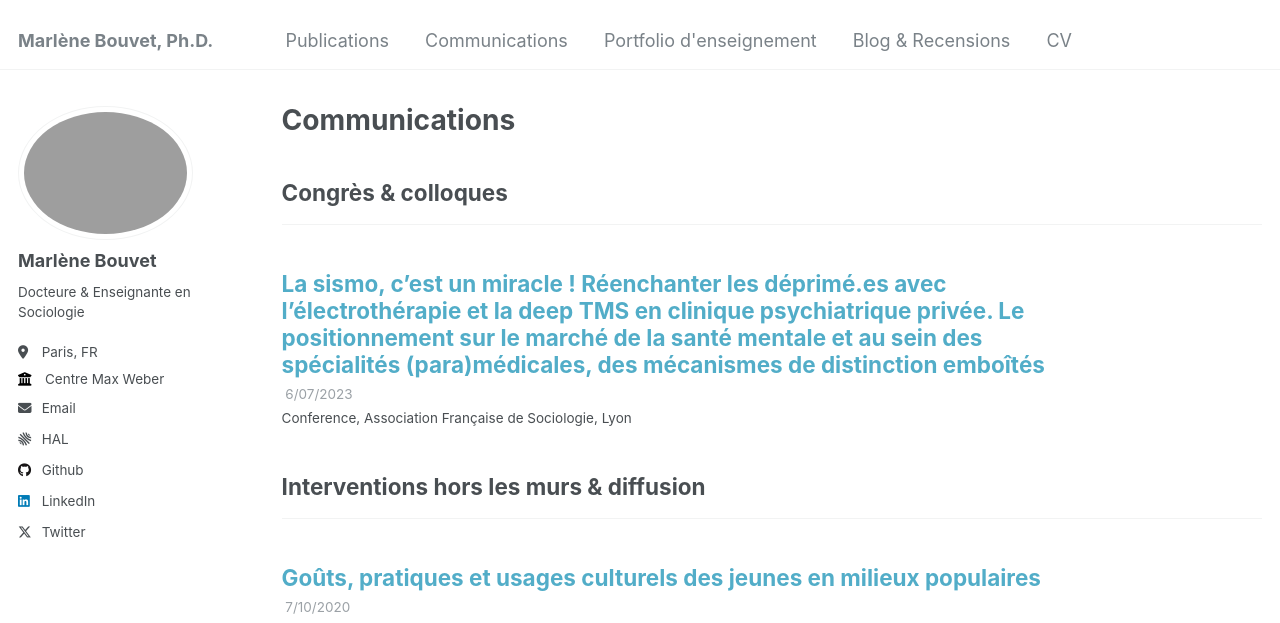
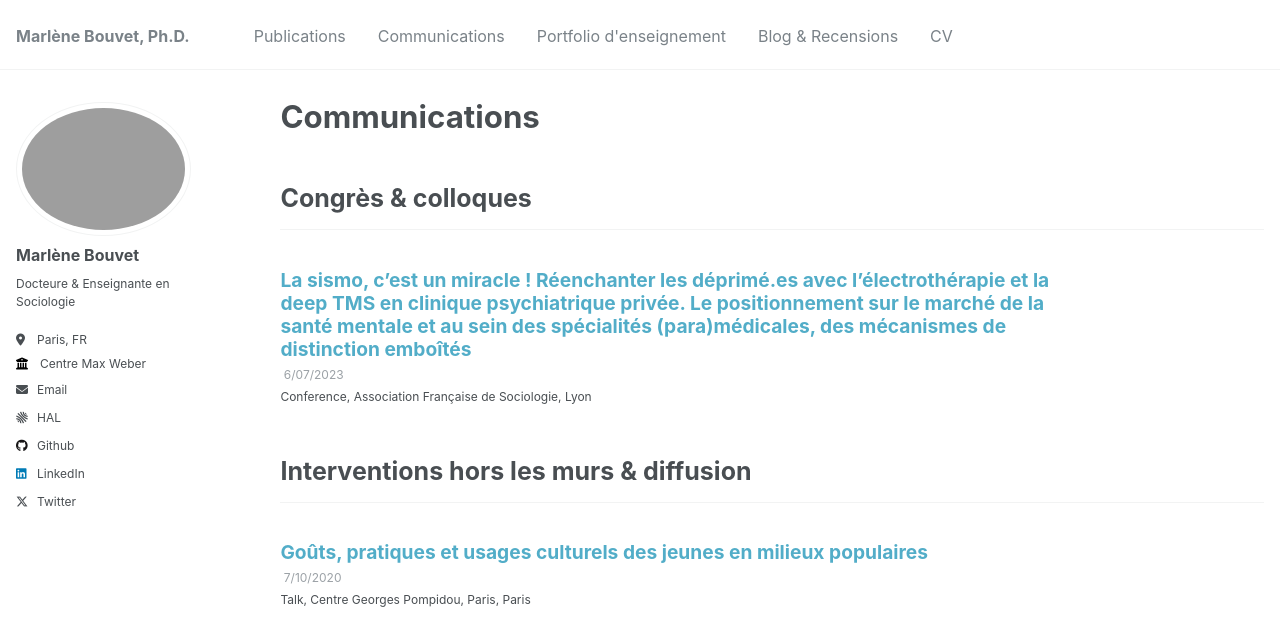
Before and after one commit to marlenebouvet/marlenebouvet.fr, a Jekyll site: the page built from _pages/talks.html, in a window 1280 px wide and 1400 px high. Shown: the top 623 px of the window. Built offline with Jekyll 4.4.1, drawn with Linux system fonts in a browser that asks for light colours; some web fonts are replaced.

Commit message:
better heading sizes

```diff
--- a/_includes/archive-single-talk.html
+++ b/_includes/archive-single-talk.html
@@ -25,13 +25,13 @@
           alt="">
       </div>
     {% endif %}
-    <h2 class="archive__item-title" itemprop="headline">
+    <h3 class="archive__item-title" itemprop="headline">
       {% if post.link %}
         <a href="{{ post.link }}">{{ title }}</a> <a href="{{ base_path }}{{ post.url }}" rel="permalink"><i class="fa fa-link" aria-hidden="true" title="permalink"></i><span class="sr-only">Permalink</span></a>
       {% else %}
         <a href="{{ base_path }}{{ post.url }}" rel="permalink">{{ title }}</a>
       {% endif %}
-    </h2>
+    </h3>
     {% if post.read_time %}
       <p class="page__meta"><i class="fa fa-clock-o" aria-hidden="true"></i> {% include read-time.html %}</p>
     {% endif %}
--- a/_sass/_base.scss
+++ b/_sass/_base.scss
@@ -30,15 +30,15 @@
 
 h1 {
   margin-top: 0;
+  font-size: $type-size-2;
+}
+
+h2 {
   font-size: $type-size-3;
 }
 
-h2 {
+h3 {
   font-size: $type-size-4;
-}
-
-h3 {
-  font-size: $type-size-5;
 }
 
 h4 {
--- a/_sass/_reset.scss
+++ b/_sass/_reset.scss
@@ -8,10 +8,10 @@
   /* apply a natural box layout model to all elements */
   box-sizing: border-box;
   background-color: $background-color;
-  font-size: 16px;
+  font-size: 1em;
 
   @include breakpoint($medium) {
-    font-size: 18px;
+    font-size: 1em;
   }
 
   -webkit-text-size-adjust: 100%;
--- a/_sass/_variables.scss
+++ b/_sass/_variables.scss
@@ -6,7 +6,7 @@
    Typography
    ========================================================================== */
 
-$doc-font-size              : 16;
+$doc-font-size              : 1em;
 
 /* paragraph indention */
 $paragraph-indent           : false; // true, false (default)
@@ -36,7 +36,7 @@
 $type-size-1                : 2.441em;  // ~39.056px
 $type-size-2                : 1.953em;  // ~31.248px
 $type-size-3                : 1.563em;  // ~25.008px
-$type-size-4                : 1.25em;   // ~20px
+$type-size-4                : 1.2em;   // ~20px
 $type-size-5                : 1em;      // ~16px
 $type-size-6                : 0.75em;   // ~12px
 $type-size-7                : 0.6875em; // ~11px
```
